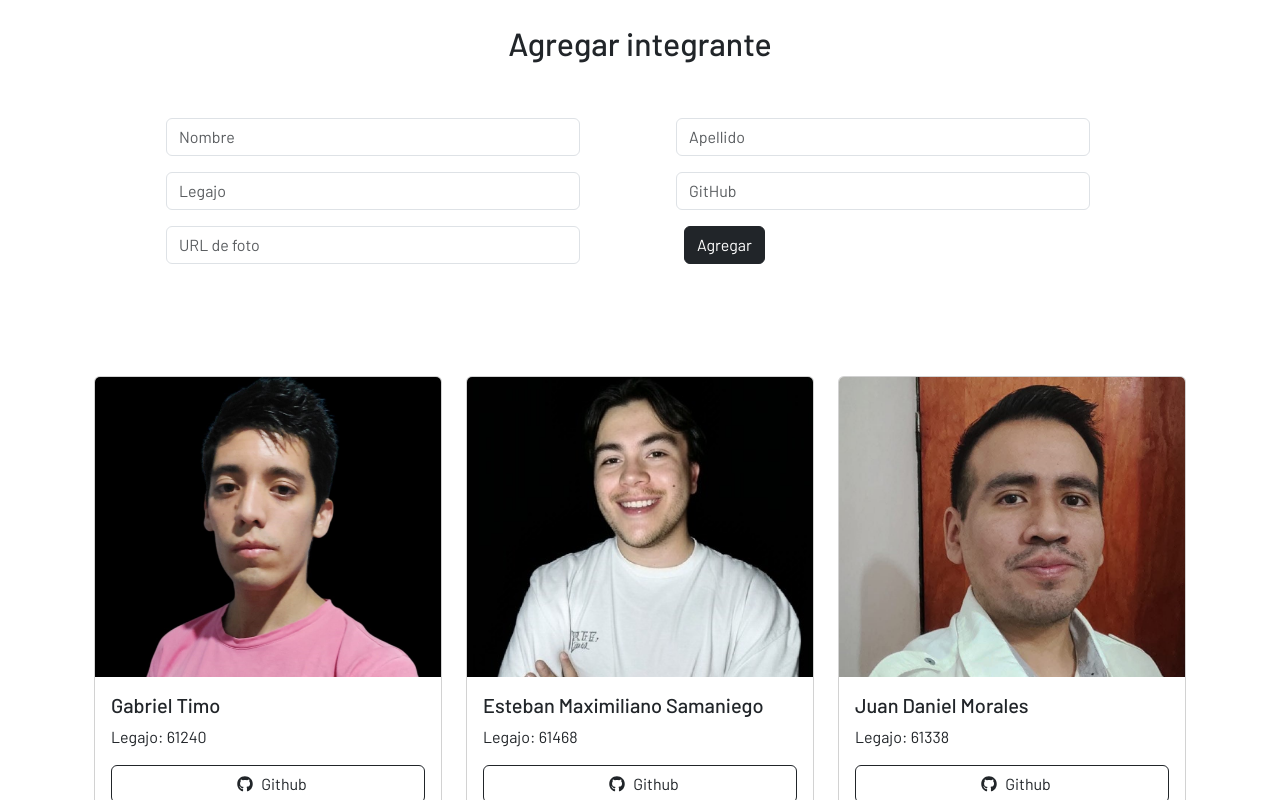
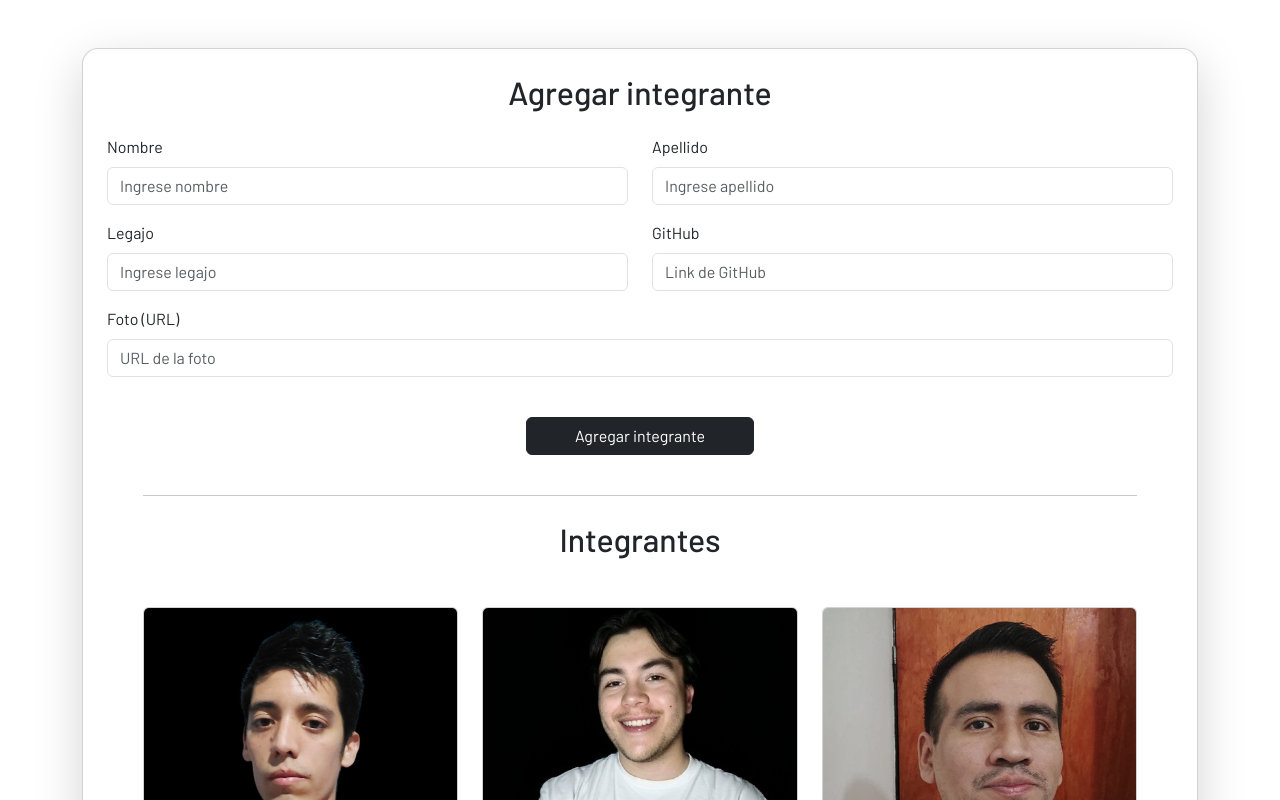
Before and after one commit to MaxiSama12/TP2_Programacion_Grupo_6, a React (Create React App) app: page / in a window 1280 px wide. Shown: the top 800 px of the page. Built offline with nearby package versions, Linux system fonts and the light colour scheme.

Commit message:
agregando estilos en general

```diff
--- a/src/App.js
+++ b/src/App.js
@@ -1,5 +1,4 @@
 import Main from "./components/Main";
-import Nosotros from "./components/Nosotros";
 import "./styles/App.css";
 import "bootstrap/dist/css/bootstrap.min.css";
 
--- a/src/components/Main.jsx
+++ b/src/components/Main.jsx
@@ -26,61 +26,75 @@ function Main({ integrantes }) {
   };
 
   return (
-    <div className="container">
-      <div className="justify-content-center  ">
-        <h2 className="text-center mt-4">Agregar integrante</h2>
-        <form className="row w-100 px-5" onSubmit={handleSubmit}>
-          <div className="col-6 p-5">
+    <div className="container my-5">
+      <div className="card shadow-lg p-4 rounded-4">
+        <h2 className="text-center mb-4">Agregar integrante</h2>
+        <form onSubmit={handleSubmit}>
+          <div className="row">
+            <div className="col-md-6 mb-3">
+              <label className="form-label">Nombre</label>
               <input
-              className="form-control mb-3"
+                className="form-control"
                 type="text"
                 name="nombre"
-              placeholder="Nombre"
                 value={nuevo.nombre}
                 onChange={handleChange}
+                placeholder="Ingrese nombre"
               />
+            </div>
+            <div className="col-md-6 mb-3">
+              <label className="form-label">Apellido</label>
               <input
-              className="form-control mb-3"
+                className="form-control"
+                type="text"
+                name="apellido"
+                value={nuevo.apellido}
+                onChange={handleChange}
+                placeholder="Ingrese apellido"
+              />
+            </div>
+            <div className="col-md-6 mb-3">
+              <label className="form-label">Legajo</label>
+              <input
+                className="form-control"
                 type="text"
                 name="legajo"
-              placeholder="Legajo"
                 value={nuevo.legajo}
                 onChange={handleChange}
+                placeholder="Ingrese legajo"
               />
+            </div>
+            <div className="col-md-6 mb-3">
+              <label className="form-label">GitHub</label>
               <input
-              className="form-control mb-3"
+                className="form-control"
+                type="text"
+                name="github"
+                value={nuevo.github}
+                onChange={handleChange}
+                placeholder="Link de GitHub"
+              />
+            </div>
+            <div className="col-12 mb-3">
+              <label className="form-label">Foto (URL)</label>
+              <input
+                className="form-control"
                 type="text"
                 name="foto"
-              placeholder="URL de foto"
                 value={nuevo.foto}
                 onChange={handleChange}
+                placeholder="URL de la foto"
               />
             </div>
-          <div className="col-6 p-5">
-            <input
-              className="form-control mb-3"
-              type="text"
-              name="apellido"
-              placeholder="Apellido"
-              value={nuevo.apellido}
-              onChange={handleChange}
-            />
-            <input
-              className="form-control mb-3"
-              type="text"
-              name="github"
-              placeholder="GitHub"
-              value={nuevo.github}
-              onChange={handleChange}
-            />
-
-            <button className="btn btn-dark mx-2" type="submit">
-              Agregar
+          </div>
+          <div className="text-center mt-4">
+            <button className="btn btn-dark px-5" type="submit">
+              Agregar integrante
             </button>
           </div>
         </form>
+        <Nosotros integrantes={equipo} />
       </div>
-      <Nosotros integrantes={equipo} />
     </div>
   );
 }
--- a/src/components/Nosotros.jsx
+++ b/src/components/Nosotros.jsx
@@ -3,10 +3,14 @@ import CardNosotros from "./CardNosotros";
 
 const Nosotros = ({ integrantes }) => {
   return (
-    <div className="container">
+    <div className="container mb-5">
+      <div className="p-4 rounded-4">
+        <hr />
+        <h2 className="text-center my-4">Integrantes</h2>
         <div className="row my-5">
-        {integrantes.map(({ nombre, apellido, legajo, github, foto }, key) => (
-          <div className="col-4 mb-5" key={key}>
+          {integrantes.map(
+            ({ nombre, apellido, legajo, github, foto }, key) => (
+              <div className="col-lg-4 col-md-6 col-sm-12 mb-5" key={key}>
                 <CardNosotros
                   nombre={nombre + " " + apellido}
                   github={github}
@@ -14,7 +18,9 @@ const Nosotros = ({ integrantes }) => {
                   legajo={legajo}
                 />
               </div>
-        ))}
+            )
+          )}
+        </div>
       </div>
     </div>
   );
```
Lines whose indentation alone changed are shown as unchanged.
